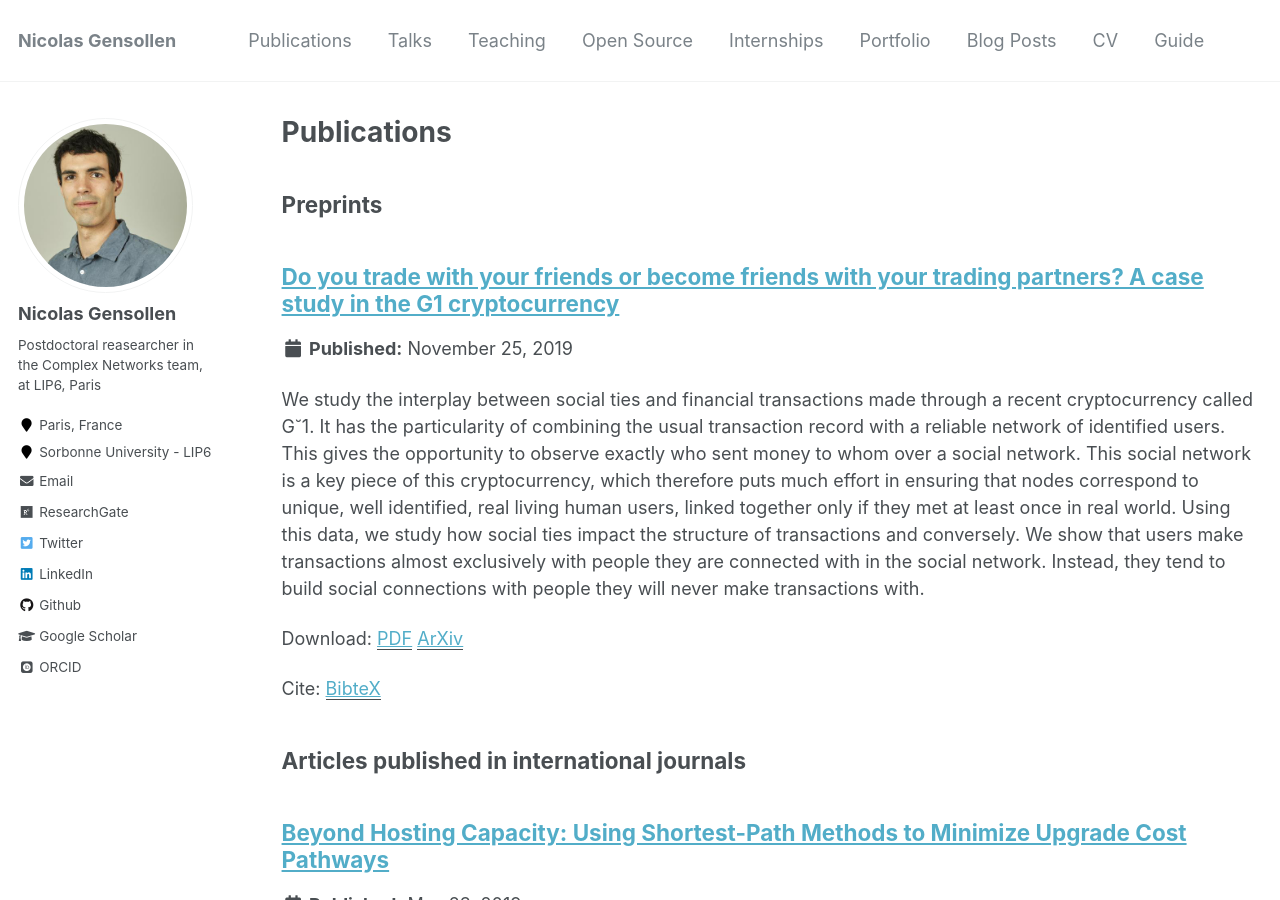
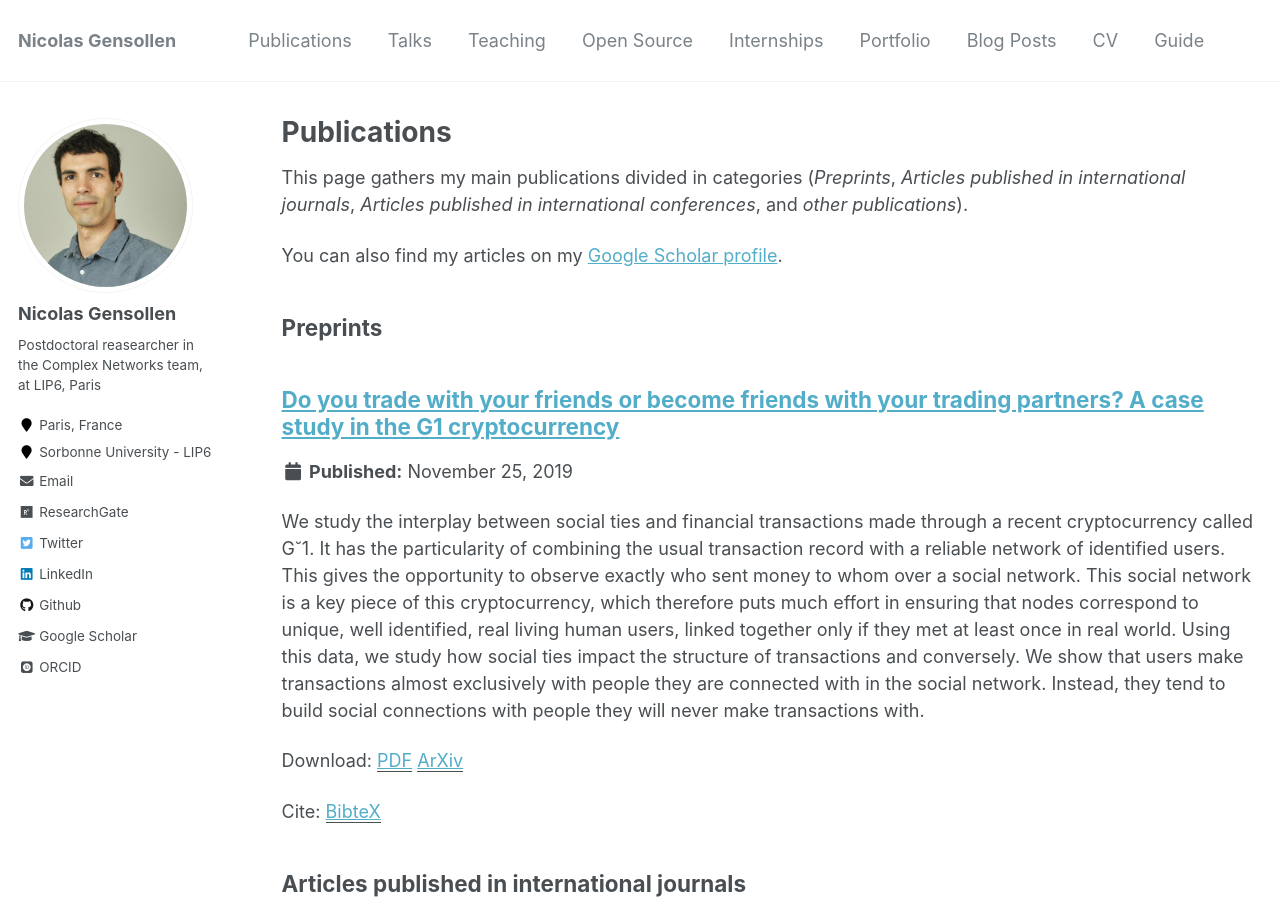
Before and after one commit to NicolasGensollen/nicolasgensollen.github.io, a Jekyll site: the page built from _pages/publications.md, in a window 1280 px wide and 900 px high. Built offline with Jekyll 4.4.1, drawn with Linux system fonts in a browser that asks for light colours; some web fonts are replaced.

Commit message:
Update a few pages

```diff
--- a/_pages/publications.md
+++ b/_pages/publications.md
@@ -7,9 +7,9 @@ author_profile: true
 
 {% include base_path %}
 
-{% if author.googlescholar %}
-  <p>You can also find my articles on <u><a href="{{author.googlescholar}}">my Google Scholar profile</a>.</u></p>
-{% endif %}
+This page gathers my main publications divided in categories (*Preprints*, *Articles published in international journals*, *Articles published in international conferences*, and *other publications*).
+
+You can also find my articles on my [Google Scholar profile](https://scholar.google.fr/citations?user=4UsQKiwAAAAJ&hl=fr).
 
 ## Preprints
 
--- a/_pages/talks.html
+++ b/_pages/talks.html
@@ -11,6 +11,8 @@ author_profile: true
 
 {% endif %}
 
+This page lists the main talks I gave at conferences and seminars. These talks generally present part of my research work but are not tied to a particular publication (see the <em>international conference</em> section of the <em>publications</em> page for these).
+
 {% for post in site.talks reversed %}
   {% include archive-single-talk.html %}
 {% endfor %}
```
Also changed, not shown: _pages/cv.md (+1 -3 lines).
